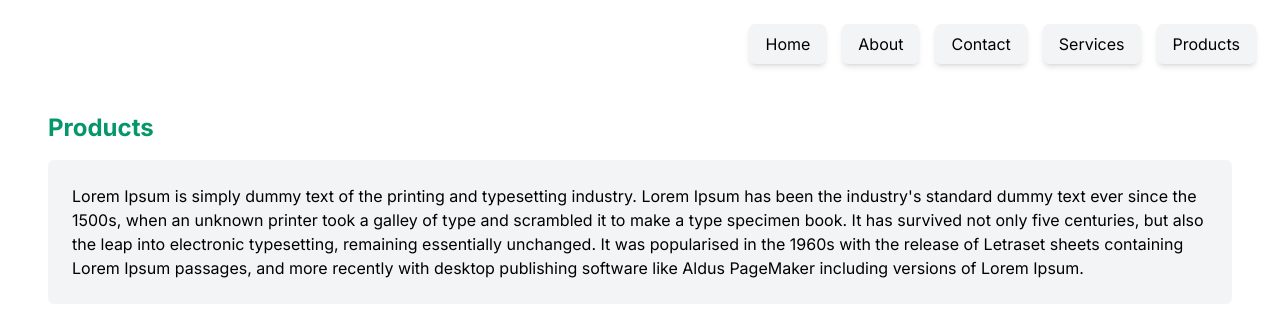
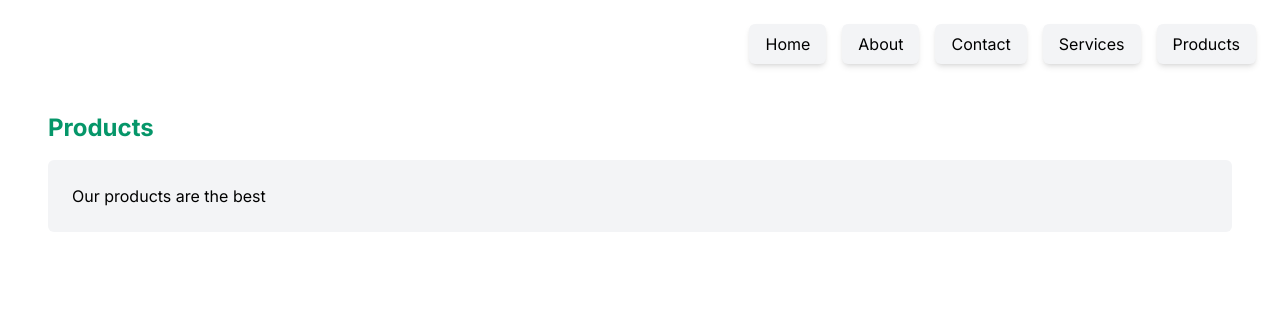
Before and after one commit to EnterSandman148/React-Lab, a Next.js app: page /products in a window 1280 px wide. Shown: the top 316 px of the page. Built offline with nearby package versions, Linux system fonts and the light colour scheme.

Commit message:
Update content of products page

```diff
--- a/src/app/products/page.js
+++ b/src/app/products/page.js
@@ -9,7 +9,7 @@ export default function Products() {
       <Navbar />
       <div className="m-12">
         <PageTitle title="Products" />
-        <PageContent />
+        <PageContent content="Our products are the best" />
       </div>
     </div>
   )
```
